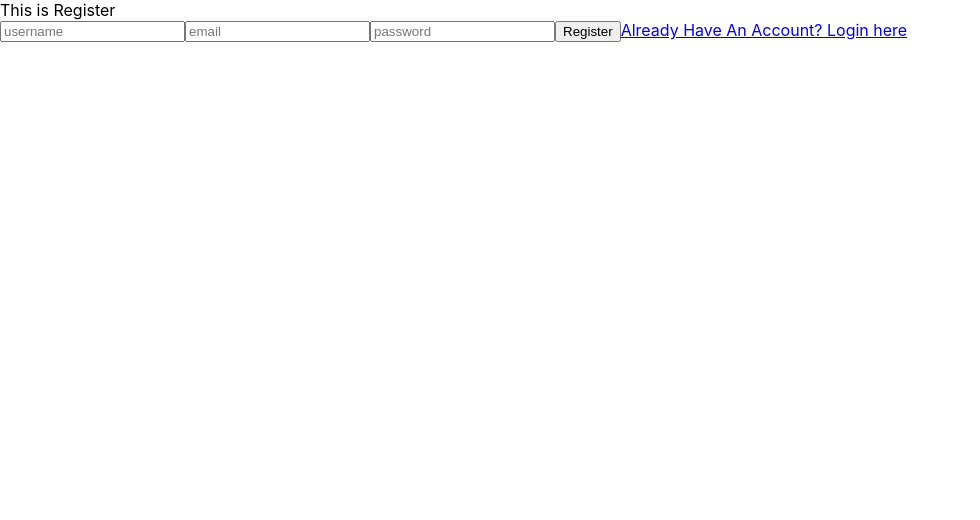
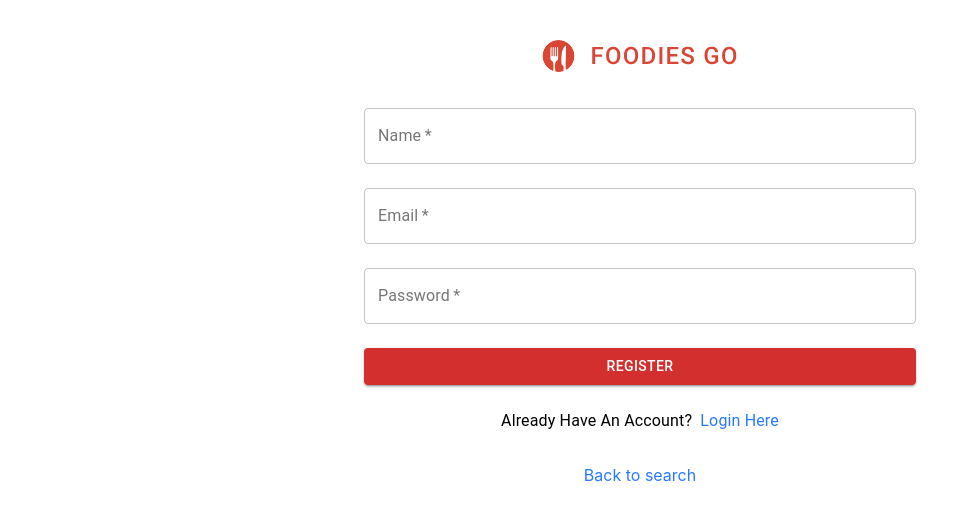
Before and after one commit to HuongDang-Miley/foodies-go-frontend, a React (Create React App) app: page /register in a window 1280 px wide. Shown: the top 520 px of the page, without its empty margins (0-980 px from the left). Built offline with nearby package versions, Linux system fonts and the light colour scheme.

Commit message:
finish styling register

```diff
--- a/src/App.js
+++ b/src/App.js
@@ -18,7 +18,6 @@ export const theme = createMuiTheme({
 })
 
 
-
 export default function App() {
   return (
     <ThemeProvider theme={theme}>
--- a/src/components/login/Login.js
+++ b/src/components/login/Login.js
@@ -87,9 +87,9 @@ const Login = (props) => {
             setIsAuth(false)
         }
     }
+
     return (
         <Container maxWidth="sm" className={classes.container}>
-
             {isAuth ? <Redirect to='/' />
                 : <div>
                     <img src="foodies-go-big-logo.svg" alt="logo" style={{ marginTop: 16, textAlign: 'left' }}></img>
--- a/src/components/register/Register.js
+++ b/src/components/register/Register.js
@@ -1,44 +1,214 @@
-import React, { useRef } from 'react'
-import { Link } from 'react-router-dom'
+import React, { useState } from 'react'
 import { register } from '../../stores/actions/authActionCreator'
 import { connect } from "react-redux";
+import { Redirect, useHistory } from 'react-router-dom'
+import { login, handleErrorMessage } from '../../stores/actions/authActionCreator'
+
+import { Button, TextField, Link, Container, Typography } from '@material-ui/core'
+import { makeStyles } from '@material-ui/core/styles';
+import { green, red } from '@material-ui/core/colors';
+
+const useStyles = makeStyles({
+    field: {
+        marginTop: 24,
+        marginBottom: 24,
+        display: 'block'
+    },
+    button: {
+        marginBottom: 24,
+    },
+    link: {
+        color: 'secondary'
+    },
+
+    container: {
+        marginTop: 24,
+        textAlign: 'center',
+    },
+
+    typography: {
+        marginBottom: 32
+    },
+
+    icon: {
+        margin: 8
+    }
+
+})
+
 
 const Register = (props) => {
-    let nameRef = useRef()
-    let emailRef = useRef()
-    let passwordRef = useRef()
+    const classes = useStyles()
+    let history = useHistory();
+    const [name, setName] = useState('')
+    const [email, setEmail] = useState('')
+    const [password, setPassword] = useState('')
+    const [nameError, setNameError] = useState(false)
+    const [emailError, setEmailError] = useState(false)
+    const [passwordError, setPasswordError] = useState(false)
 
-    const handleRegister = (event) => {
-        event.preventDefault()
-        if (nameRef.current.value === ''
-            || emailRef.current.value === ''
-            || passwordRef.current.value === ''
-        ) { alert("must fill in both email and password") }
-        props.register(nameRef.current.value, emailRef.current.value, passwordRef.current.value)
-        nameRef.current.value = ''
-        emailRef.current.value = ''
-        passwordRef.current.value = ''
+    const handleRegister = async (e) => {
+        e.preventDefault()
+        setEmailError(false)
+        setPasswordError(false)
+
+        if (name === '') {
+            setNameError(true)
+        }
+        if (email === '') {
+            setEmailError(true)
+        }
+        if (password === '') {
+            setPasswordError(true)
+        }
+        if (name && email && password) {
+            await props.register(name, email, password)
+            // setName('')
+            // setEmail('')
+            // setPassword('')
+        }
     }
 
     return (
-        < div >
-            <div>This is Register</div>
-            { props.state.registerMessage === '' ? null : <p>{props.state.registerMessage}.   <Link to='/login'>Login here</Link></p>}
-            < form onSubmit={handleRegister} >
-                <input ref={nameRef} placeholder='username' type='text'></input>
-                <input ref={emailRef} placeholder='email' type='email'></input>
-                <input ref={passwordRef} placeholder='password' type='password'></input>
-                <button>Register</button>
-                <Link to='/login'>Already Have An Account? Login here</Link>
-            </form >
-        </div >
+        <Container maxWidth="sm" className={classes.container}>
+            <img src="foodies-go-big-logo.svg" alt="logo" style={{ marginTop: 16, marginBottom: 8, textAlign: 'left' }}></img>
+
+            {props.errorRegisterMessage ?
+                <p style={{ color: 'red' }}>{props.errorRegisterMessage}
+                    <Link
+                        color='secondary'
+                        onClick={() => history.push('/login')}
+                    > Login Here
+               </Link></p> : null}
+
+            {props.successRegisterMessage ?
+                <p style={{ color: 'green' }}>{props.successRegisterMessage}!
+                    <Link
+                        color='secondary'
+                        onClick={() => history.push('/login')}
+                    > Login Here
+                </Link></p> : null}
+
+            <form noValidate autoComplete="off" onSubmit={handleRegister}>
+
+                <TextField className={classes.field}
+                    type='name'
+                    onChange={(e) => setName(e.target.value)}
+                    label="Name"
+                    variant="outlined"
+                    fullWidth
+                    required
+                    error={nameError}
+                />
+
+                <TextField className={classes.field}
+                    type='email'
+                    onChange={(e) => setEmail(e.target.value)}
+                    label="Email"
+                    variant="outlined"
+                    fullWidth
+                    required
+                    error={emailError}
+                />
+
+                <TextField className={classes.field}
+                    type="password"
+                    autoComplete="current-password"
+                    onChange={(e) => setPassword(e.target.value)}
+                    label="Password"
+                    variant="outlined"
+                    fullWidth
+                    required
+                    error={passwordError}
+                />
+
+                <Button
+                    className={classes.button}
+                    type="submit"
+                    color="primary"
+                    variant="contained"
+                    fullWidth
+                >Register</Button>
+            </form>
+
+            <Typography className={classes.typography}>
+                {`Already Have An Account?  `}
+                <Link
+                    color='secondary'
+                    onClick={() => history.push('/login')}
+                > Login Here</Link>
+            </Typography>
+
+            <Link
+                color='secondary'
+                onClick={() => history.push('/')}
+            >Back to search</Link>
+        </Container>
     )
 }
 
 
 const mapStateToProps = (state) => {
     return {
-        state: state.authReducer
+        // state: state.authReducer,
+        successRegisterMessage: state.authReducer.successRegisterMessage,
+        errorRegisterMessage: state.authReducer.errorRegisterMessage,
     }
 }
 export default connect(mapStateToProps, { register })(Register);
+
+
+//=================================================================================
+// Start Original Code
+//=================================================================================
+
+
+// import React, { useRef } from 'react'
+// import { Link } from 'react-router-dom'
+// import { register } from '../../stores/actions/authActionCreator'
+// import { connect } from "react-redux";
+
+// const Register = (props) => {
+//     let nameRef = useRef()
+//     let emailRef = useRef()
+//     let passwordRef = useRef()
+
+//     const handleRegister = (event) => {
+//         event.preventDefault()
+//         if (nameRef.current.value === ''
+//             || emailRef.current.value === ''
+//             || passwordRef.current.value === ''
+//         ) { alert("must fill in both email and password") }
+//         props.register(nameRef.current.value, emailRef.current.value, passwordRef.current.value)
+//         nameRef.current.value = ''
+//         emailRef.current.value = ''
+//         passwordRef.current.value = ''
+//     }
+
+//     return (
+//         < div >
+//             <div>This is Register</div>
+//             { props.state.registerMessage === '' ? null : <p>{props.state.registerMessage}.   <Link to='/login'>Login here</Link></p>}
+//             < form onSubmit={handleRegister} >
+//                 <input ref={nameRef} placeholder='username' type='text'></input>
+//                 <input ref={emailRef} placeholder='email' type='email'></input>
+//                 <input ref={passwordRef} placeholder='password' type='password'></input>
+//                 <button>Register</button>
+//                 <Link to='/login'>Already Have An Account? Login here</Link>
+//             </form >
+//         </div >
+//     )
+// }
+
+
+// const mapStateToProps = (state) => {
+//     return {
+//         state: state.authReducer
+//     }
+// }
+// export default connect(mapStateToProps, { register })(Register);
+
+
+// =================================================================================
+// End Original Code
+// =================================================================================
--- a/src/stores/actions/authActionCreator.js
+++ b/src/stores/actions/authActionCreator.js
@@ -13,6 +13,7 @@ export const register = (username, email, password) => async dispatch => {
         return dispatch({
             type: 'REGISTER',
             registerMessage: newUser.data.message,
+            successRegisterMessage: newUser.data.message,
         })
 
 
@@ -20,7 +21,8 @@ export const register = (username, email, password) => async dispatch => {
         if (error.response.status === 409) {
             return dispatch({
                 type: 'REGISTER',
-                registerMessage: 'Email already exist. Try again or Login',
+                registerMessage: 'Email already exist. Try again or ',
+                errorRegisterMessage: 'Email already exist. Try again or '
             })
         }
         throw (error)
--- a/src/stores/reducers/authReducer.js
+++ b/src/stores/reducers/authReducer.js
@@ -1,6 +1,8 @@
 const initialState = {
     isAuth: false,
     registerMessage: "",
+    successRegisterMessage: "",
+    errorRegisterMessage: "",
     errorMessage: "",
     user: {},
     userLocation: null,
@@ -25,9 +27,12 @@ const authReducer = (state = initialState, action) => {
             }
 
         case 'REGISTER':
+            console.log(action)
             return {
                 ...state,
-                registerMessage: action.registerMessage
+                registerMessage: action.registerMessage,
+                successRegisterMessage: action.successRegisterMessage,
+                errorRegisterMessage: action.errorRegisterMessage,
             }
 
 
```
Also changed, not shown: src/stores/Theme.js (deleted, +0 -8 lines). Lines whose indentation alone changed are shown as unchanged.
